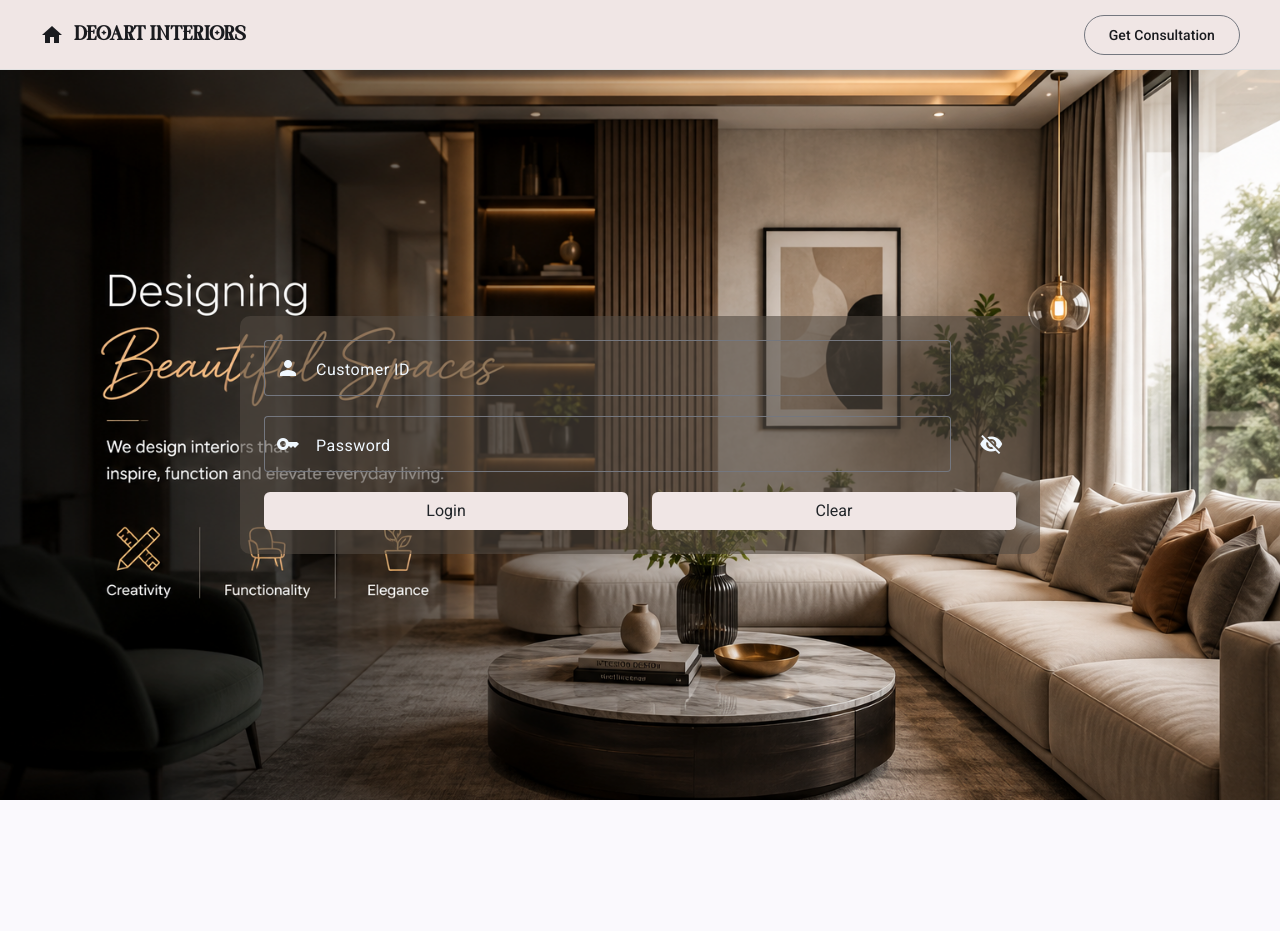
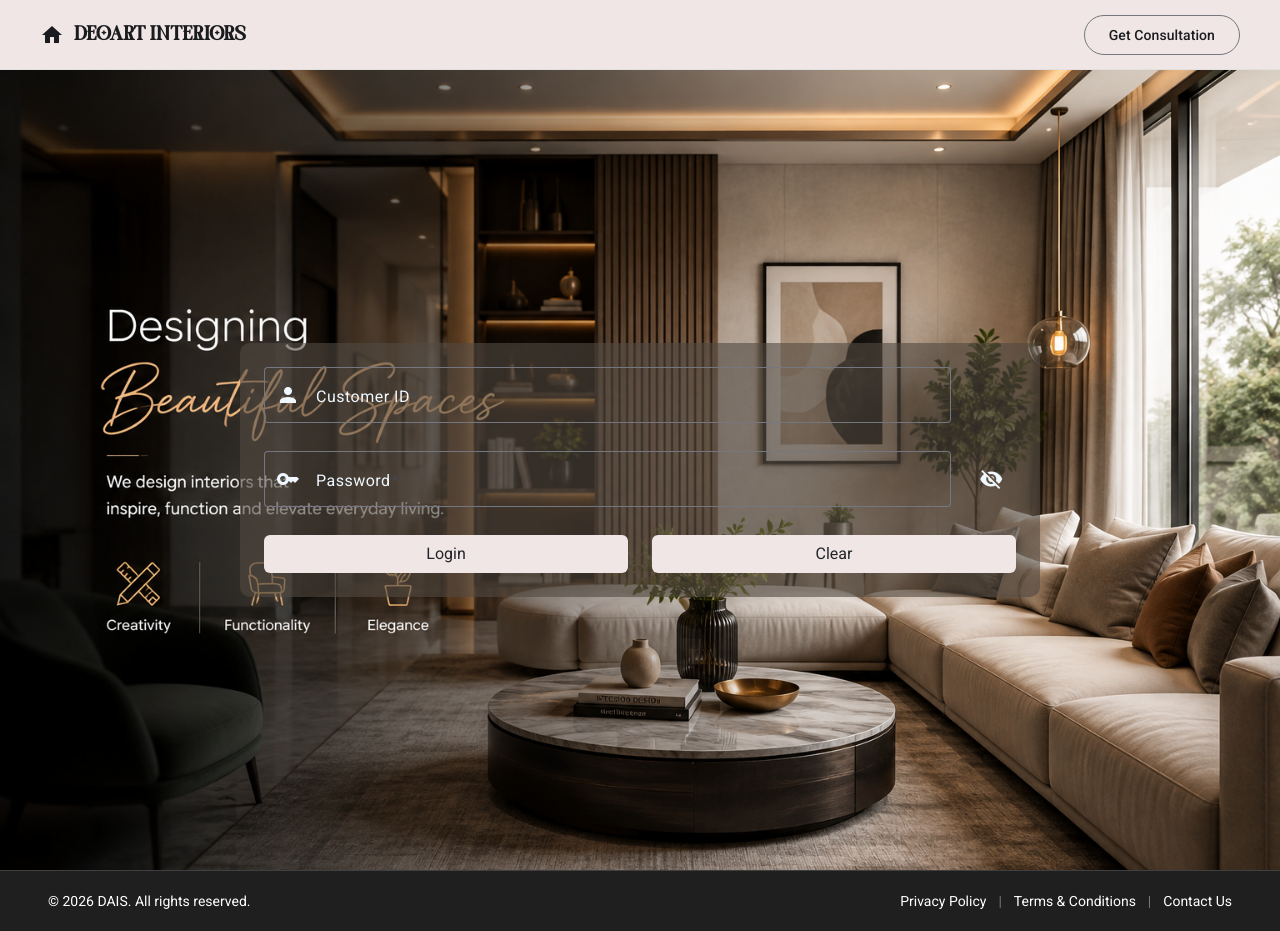
Before and after one commit to prathameshdeogharkar98-ops/DAIS_NG, an Angular app: page /login in a window 1280 px wide. Before the commit the page ends 870 px from the top, so only its background shows below. Built offline with nearby package versions, Linux system fonts and the light colour scheme.

Commit message:
Added Footer Component and Completed UI of Login Screen

```diff
--- a/src/app/app-module.ts
+++ b/src/app/app-module.ts
@@ -6,6 +6,7 @@ import { App } from './app';
 import { MaterialModule } from './material-module';
 import { SharedModule } from './shared/shared-module';
 import { LoginModule } from './features/login/login-module';
+import { ReactiveFormsModule } from '@angular/forms';
 
 @NgModule({
   declarations: [
@@ -16,7 +17,8 @@ import { LoginModule } from './features/login/login-module';
     AppRoutingModule,
     MaterialModule,
     SharedModule,
-    LoginModule
+    LoginModule,
+    ReactiveFormsModule
   ],
   providers: [
     provideBrowserGlobalErrorListeners()
--- a/src/app/app.html
+++ b/src/app/app.html
@@ -1,2 +1,3 @@
 <app-header></app-header>
 <router-outlet></router-outlet>
+<app-footer></app-footer>
--- a/src/app/features/login/components/login/login.html
+++ b/src/app/features/login/components/login/login.html
@@ -1,5 +1,6 @@
 <div class="login-container">
     <div class="login-background login-center">
+        <form [formGroup]="loginForm" (ngSubmit)="login()">
             <div class="login-card">
                 <!-- Login form -->
                 <div class="row">
@@ -8,40 +9,49 @@
 
                             <mat-label class="icon-label">Customer ID</mat-label>
 
-                        <input matInput type="text" class="w-100" placeholder="Enter your Customer ID">
+                            <input formControlName="customerId" matInput type="text" class="w-100"
+                                placeholder="Enter your Customer ID">
 
                             <mat-icon class="icon-label" matPrefix>person</mat-icon>
+
+                            <mat-error *ngIf="loginForm.get('customerId')?.hasError('required')">
+                                Custoemr ID is required
+                            </mat-error>
 
                         </mat-form-field>
                     </div>
                 </div>
 
-            <div class="row">
+                <div class="row pt-2">
                     <div class="col-md-11">
                         <mat-form-field appearance="outline" class="full-width">
 
                             <mat-label class="icon-label">Password</mat-label>
 
-                        <input matInput  [type]="passwordVisible ? 'password' : 'text'" class="w-100" placeholder="Enter your Password">
+                            <input formControlName="password" matInput [type]="passwordVisible ? 'password' : 'text'"
+                                class="w-100" placeholder="Enter your Password">
 
                             <mat-icon class="icon-label" matPrefix>key</mat-icon>
-
+                            <mat-error *ngIf="loginForm.get('password')?.hasError('required')">
+                                Password is required
+                            </mat-error>
                         </mat-form-field>
                     </div>
                     <div class="col-md-1 p-3">
                         <div class="" *ngIf="!passwordVisible">
                             <mat-icon class="icon-label" matPrefix (click)="passwordVisiblity()">visibility</mat-icon>
                         </div>
-                    <div class=""  *ngIf="passwordVisible">
-                        <mat-icon class="icon-label" matPrefix (click)="passwordVisiblity()">visibility_off</mat-icon>
+                        <div class="" *ngIf="passwordVisible">
+                            <mat-icon class="icon-label" matPrefix
+                                (click)="passwordVisiblity()">visibility_off</mat-icon>
                         </div>
 
                     </div>
                 </div>
 
-            <div class="row">
+                <div class="row pt-2">
                     <div class="col-md-6">
-                    <button type="button" class="btn w-100 button-color">
+                        <button type="submit" class="btn w-100 button-color">
                             Login
                         </button>
                     </div>
@@ -54,5 +64,6 @@
                 </div>
 
             </div>
+        </form>
     </div>
 </div>
--- a/src/app/features/login/components/login/login.ts
+++ b/src/app/features/login/components/login/login.ts
@@ -1,4 +1,5 @@
 import { Component, OnInit } from '@angular/core';
+import { FormBuilder, FormGroup, NgForm, Validators } from '@angular/forms';
 
 @Component({
   selector: 'app-login',
@@ -10,18 +11,30 @@ export class Login implements OnInit {
 
   passwordVisible: boolean = true;
   inputType = "Password"
+  loginForm!: FormGroup;
 
-  constructor() {
+  constructor(private fb: FormBuilder) {
 
   }
 
   ngOnInit(): void {
+
+    this.loginForm = this.fb.group({
+
+      customerId: ['', Validators.required],
+
+      password: ['', Validators.required]
+
+    });
   }
 
   passwordVisiblity() {
-    console.log("Value of passwordVisiblity",this.passwordVisiblity);
+    console.log("Value of passwordVisiblity", this.passwordVisiblity);
 
     this.passwordVisible = !this.passwordVisible
   }
 
+  login() {
+
+  }
 }
--- a/src/app/features/login/login-module.ts
+++ b/src/app/features/login/login-module.ts
@@ -2,6 +2,7 @@ import { NgModule } from '@angular/core';
 import { CommonModule } from '@angular/common';
 import { Login } from './components/login/login';
 import { MaterialModule } from '../../material-module';
+import { ReactiveFormsModule } from '@angular/forms';
 
 
 
@@ -11,7 +12,8 @@ import { MaterialModule } from '../../material-module';
   ],
   imports: [
     CommonModule,
-    MaterialModule
+    MaterialModule,
+    ReactiveFormsModule
   ],
   exports: [
     Login
--- /dev/null
+++ b/src/app/shared/components/footer/footer.html
@@ -0,0 +1,27 @@
+<footer class="app-footer">
+
+  <div class="container-fluid">
+
+    <div class="footer-content">
+
+      <!-- Copyright -->
+      <div class="footer-left">
+        <span>
+          © {{ currentYear }} DAIS. All rights reserved.
+        </span>
+      </div>
+
+      <!-- Links -->
+      <div class="footer-right">
+        <a href="#">Privacy Policy</a>
+        <span class="separator">|</span>
+        <a href="#">Terms & Conditions</a>
+        <span class="separator">|</span>
+        <a href="#">Contact Us</a>
+      </div>
+
+    </div>
+
+  </div>
+
+</footer>
--- /dev/null
+++ b/src/app/shared/components/footer/footer.scss
@@ -0,0 +1,46 @@
+.app-footer {
+  width: 100%;
+  background-color: #1f1f1f;
+  color: #ffffff;
+
+  border-top: 1px solid rgba(255, 255, 255, 0.15);
+}
+
+.footer-content {
+  min-height: 60px;
+
+  display: flex;
+  align-items: center;
+  justify-content: space-between;
+
+  padding: 0 24px;
+
+  box-sizing: border-box;
+}
+
+.footer-left {
+  font-size: 14px;
+}
+
+.footer-right {
+  display: flex;
+  align-items: center;
+  gap: 12px;
+
+  font-size: 14px;
+}
+
+.footer-right a {
+  color: #ffffff;
+  text-decoration: none;
+
+  transition: opacity 0.2s ease;
+}
+
+.footer-right a:hover {
+  opacity: 0.7;
+}
+
+.separator {
+  opacity: 0.4;
+}
--- /dev/null
+++ b/src/app/shared/components/footer/footer.ts
@@ -0,0 +1,12 @@
+import { Component } from '@angular/core';
+
+@Component({
+  selector: 'app-footer',
+  standalone: false,
+  templateUrl: './footer.html',
+  styleUrl: './footer.scss',
+})
+export class Footer {
+
+   currentYear: number = new Date().getFullYear();
+}
--- a/src/app/shared/shared-module.ts
+++ b/src/app/shared/shared-module.ts
@@ -2,17 +2,19 @@ import { NgModule } from '@angular/core';
 import { CommonModule } from '@angular/common';
 import { Header } from './components/header/header';
 import { MaterialModule } from '../material-module';
+import { Footer } from './components/footer/footer';
 
 
 
 @NgModule({
   declarations: [
-    Header
+    Header,
+    Footer
   ],
   imports: [
     CommonModule,
     MaterialModule
   ],
-  exports:[Header]
+  exports: [Header, Footer]
 })
 export class SharedModule { }
--- a/src/styles.scss
+++ b/src/styles.scss
@@ -77,7 +77,7 @@ body { margin: 0; font-family: Roboto, "Helvetica Neue", sans-serif; }
 
 
 .login-background{
-  min-height: calc(100vh - 70px);
+  min-height: calc(100vh);
   background-image: url('public/images/backgrounds/LoginScreen_bg.png');
   background-size: cover;
   background-position: center;
```
Also changed, not shown: 1 other file (tests, documents, lock files or other folders). Lines whose indentation alone changed are shown as unchanged.
